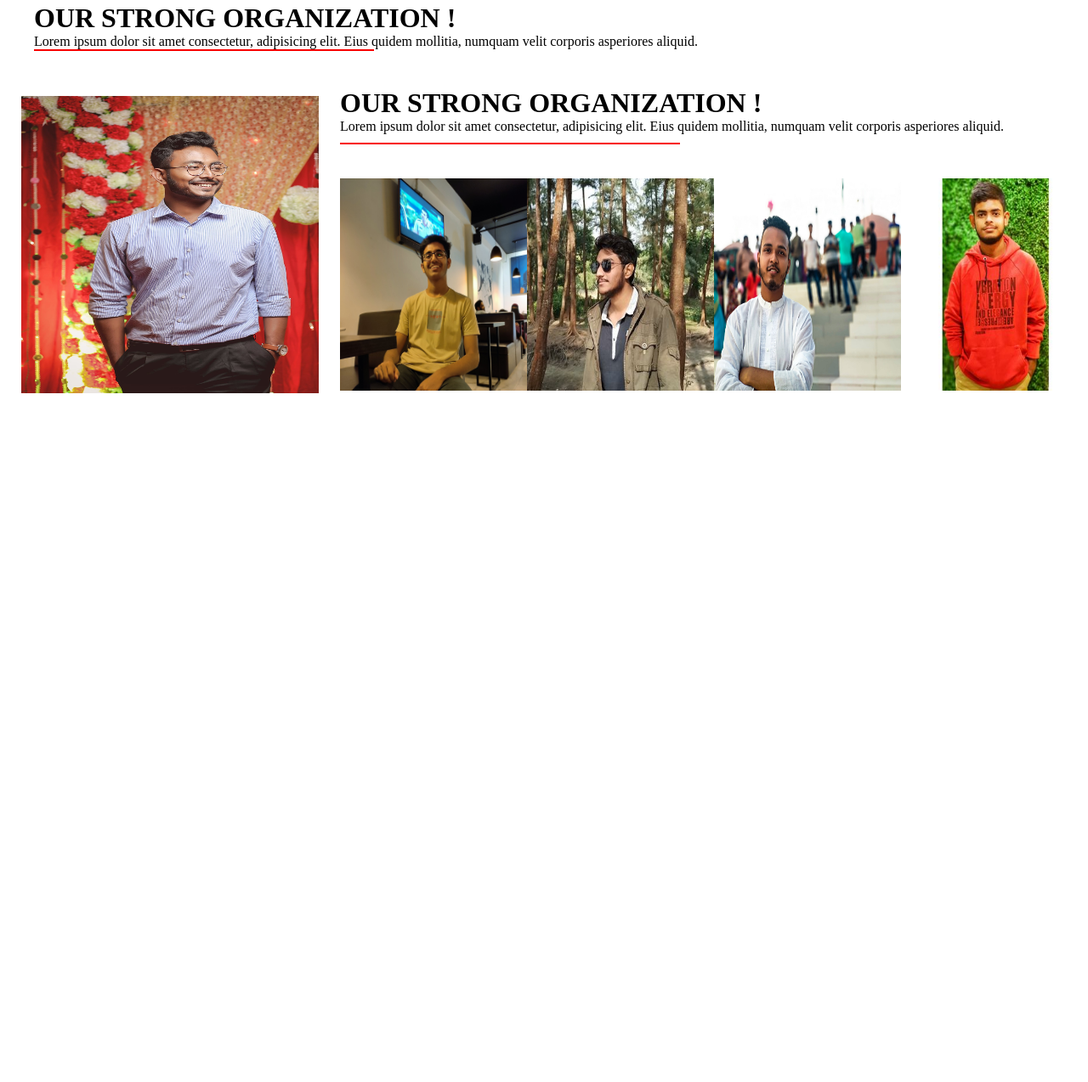
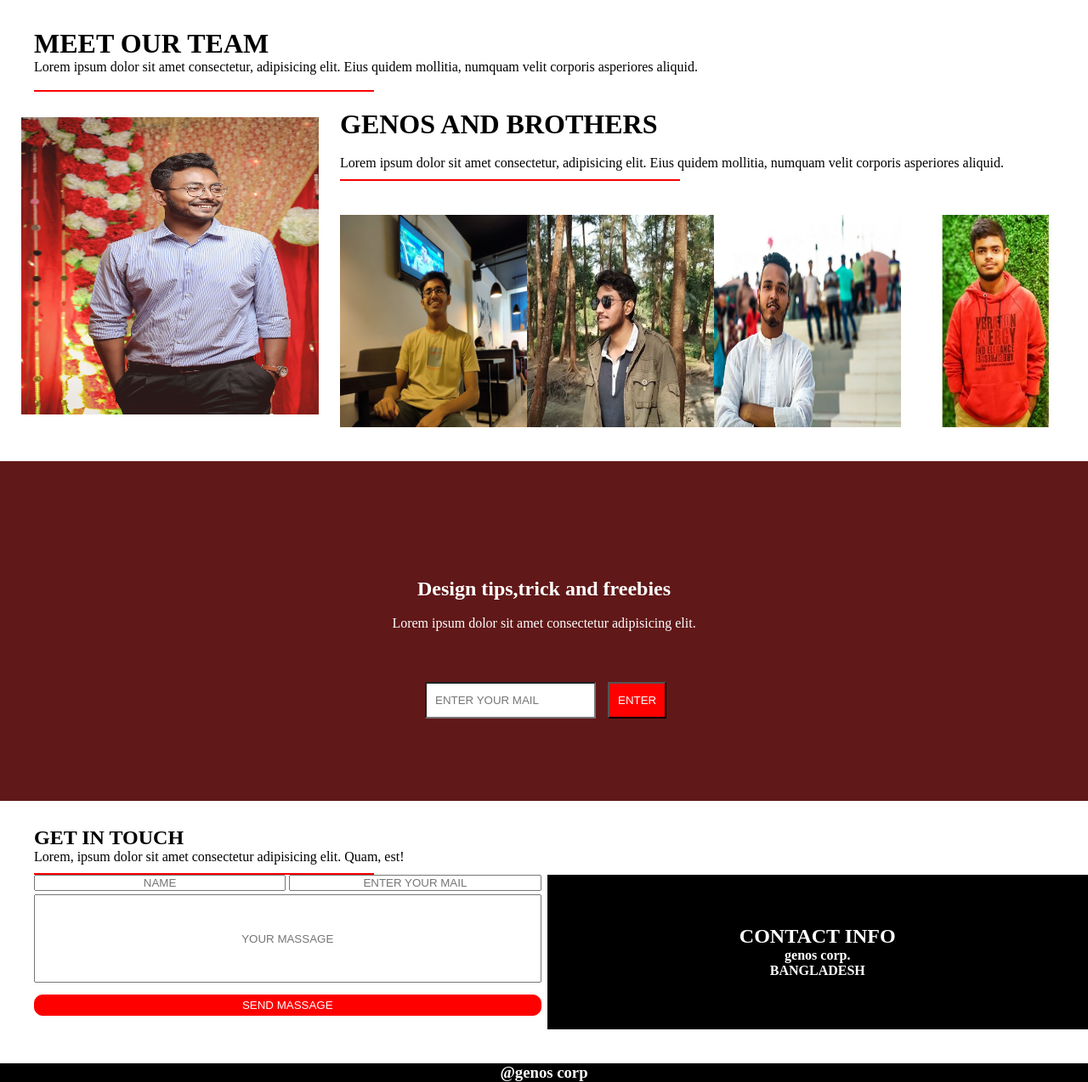
Before and after one commit to MIrazul29/COOLTHINGS101, a plain HTML site: page index.html in a window 1280 px wide. Shown: the part 1517-2791 px from the top of the page at 85% size. Before the commit the page ends 1980 px from the top, so only its background shows below. Drawn offline with Linux system fonts and the light colour scheme.

Commit message:
website done,now have to adjust height

```diff
--- a/assets/css/index.css
+++ b/assets/css/index.css
@@ -126,6 +126,8 @@ a{
     padding: 10px 10px;
    border :1px solid   rgb(214, 203, 203);
    border-radius: 20px;
+   margin-bottom: 20px;
+   margin-top: 20px;
 }
 .productbar div a:hover{
     background-color: rgb(167, 109, 109);
@@ -147,6 +149,7 @@ a{
     display: flex;
     flex-direction: column;
     height: 520px;
+    margin-top: 30px;
 }
 .team-content{
     height: 100px;
@@ -197,3 +200,106 @@ a{
     margin:  0 auto;
     padding-top: 40px;
 }
+
+/* feedbacj-section */
+.feedback-section{
+    display: flex;
+    flex-direction: column;
+    height: 400px;
+    background-color: rgb(97, 24, 24);
+    margin-top: 50px;
+    justify-content: center;
+}
+.feedback-content{
+    text-align: center;
+    margin-top: 50px;
+    color: white;
+}
+.feedback-box{
+    display: inline-block;
+    margin: 0 auto;
+    width: 300px;
+    margin-top: 50px;
+
+}
+.feedback-box input{
+    color: black;
+    background-color: white;
+    padding: 12px 10px;
+    margin: 10px 10px;
+}
+.feedback-box button{
+    background-color: red;
+    color: white;
+    padding: 12px 10px;
+}
+/* address section */
+.addres-part{
+    display: flex;
+    flex-direction: column;
+    height: 500px;
+    padding-top: 30px;
+}
+.address-content{
+    margin-left: 40px;
+    padding-top: 30px;
+}
+.main-boxad{
+    display: grid;
+    grid-template-columns: 1fr 1fr;
+    grid-template-rows: 1fr;
+    grid-gap: 7px;
+
+}
+.address-box{
+    display: grid;
+    grid-template-columns: 1fr 1fr;
+    grid-template-rows: 0.5fr 1.5fr 0.5fr;
+    grid-template-areas: "name mail"
+    "massage massage"
+    " button button";
+    grid-gap: 4px;
+    justify-content: center;
+    align-items: center;
+    margin-left: 40px;
+
+}
+.name{
+    grid-area: name;
+    text-align: center;
+
+}
+.mail{
+    grid-area: mail;
+    text-align: center;
+
+
+}
+.bigbox{
+    grid-area: massage;
+    text-align: center;
+    height: 100px;
+
+}
+.btn{
+    grid-area: button;
+}
+
+.contactinfo{
+    background-color: black;
+    color: white;
+    display: flex;
+    flex-direction: column;
+    align-items: center;
+    width: 100%;
+    justify-content: center;
+}
+
+/* footer part */
+.last-part{
+    background-color: black;
+    text-align: center;
+    margin-top: 40px;
+    width: 100%;
+    color: white;
+}
--- a/index.html
+++ b/index.html
@@ -24,7 +24,7 @@
     <div class="hero">
         <!-- hero-content -->
         <div class="hero-content">
-            <h1>OUR STRONG ORGANIZATION !</h1>
+            <h1>DO YOU KNOW WHAT WE CAN PROVIDE FOR YOU? !</h1>
             <p>Lorem ipsum dolor sit amet consectetur, adipisicing elit. Eius quidem mollitia, numquam velit corporis
                 asperiores aliquid.</p>
             <button class="btn">SHOW MORE</button>
@@ -43,25 +43,26 @@
         </div>
         <div class="middle-content-right">
             <div>
-                <h1>OUR STRONG ORGANIZATION !</h1>
+                <h3>MANAGEMENT</h3>
+                <p>Lorem ipsum dolor sit amet, consectetur adipisicing elit. Ipsa, repellat?</p>
                 <p>Lorem ipsum dolor sit amet consectetur, adipisicing elit. Eius quidem mollitia, numquam velit
                     corporis asperiores aliquid.</p>
                 <p>Lorem ipsum dolor sit amet consectetur adipisicing elit. Ipsum, pariatur?</p>
             </div>
             <div>
-                <h1>OUR STRONG ORGANIZATION !</h1>
+                <h3>UI/UX DESIGN</h3>
                 <p>Lorem ipsum dolor sit amet consectetur, adipisicing elit. Eius quidem mollitia, numquam velit
                     corporis asperiores aliquid.</p>
                 <p>Lorem ipsum dolor sit amet consectetur adipisicing elit. Ipsum, pariatur?</p>
             </div>
             <div>
-                <h1>OUR STRONG ORGANIZATION !</h1>
+                <h3>ANIMATION</h3>
                 <p>Lorem ipsum dolor sit amet consectetur, adipisicing elit. Eius quidem mollitia, numquam velit
                     corporis asperiores aliquid.</p>
                 <p>Lorem ipsum dolor sit amet consectetur adipisicing elit. Ipsum, pariatur?</p>
             </div>
             <div>
-                <h1>OUR STRONG ORGANIZATION !</h1>
+                <h3>LOGO/BRANDING</h3>
                 <p>Lorem ipsum dolor sit amet consectetur, adipisicing elit. Eius quidem mollitia, numquam velit
                     corporis asperiores aliquid.</p>
                 <p>Lorem ipsum dolor sit amet consectetur adipisicing elit. Ipsum, pariatur?</p>
@@ -75,17 +76,18 @@
     <div class="product-section">
         <!-- product-section -->
         <div class="product-content">
-            <h1>OUR STRONG ORGANIZATION !</h1>
+            <h1>FEATURE PRODUCTS</h1>
             <p>Lorem ipsum dolor sit amet consectetur, adipisicing elit. Eius quidem mollitia, numquam velit corporis
                 asperiores aliquid.</p>
+                <br>
             <hr class="hr2">
         </div>
         <div class="product-bar-container">
             <nav class="productbar">
-                <div><a href="#">HOME</a></div>
-                <div><a href="#">PORTFOLIO</a></div>
-                <div><a href="#">ABOUT US</a></div>
-                <div><a href="#">CONTACT US</a></div>
+                <div><a href="#">ALL</a></div>
+                <div><a href="#">PRINT TEMPLETE</a></div>
+                <div><a href="#">FEATURED TEMPLETE</a></div>
+                <div><a href="#">ANIMATION</a></div>
             </nav>
         </div>
 
@@ -103,9 +105,10 @@
     <div class="team-section">
         <!-- team-section -->
         <div class="team-content">
-            <h1>OUR STRONG ORGANIZATION !</h1>
+            <h1>MEET OUR TEAM</h1>
             <p>Lorem ipsum dolor sit amet consectetur, adipisicing elit. Eius quidem mollitia, numquam velit corporis
                 asperiores aliquid.</p>
+                <br>
             <hr class="hr3">
         </div>
         <div class="team-container">
@@ -114,7 +117,8 @@
             </div>
             <div class="team-content-right">
                 <div class="team-content-right-one">
-                    <h1>OUR STRONG ORGANIZATION !</h1>
+                    <h1>GENOS AND BROTHERS </h1>
+                    <br>
                     <p>Lorem ipsum dolor sit amet consectetur, adipisicing elit. Eius quidem mollitia, numquam velit corporis
                         asperiores aliquid.</p>
                     <hr class="hr4">
@@ -127,9 +131,46 @@
                 </div>
             </div>
         </div>
+    </div>
+    <!-- feedback-section -->
+    <div class="feedback-section">
+        <div class="feedback-content">
+            <h2>Design tips,trick and freebies </h2>
+            <br>
+            <p>Lorem ipsum dolor sit amet consectetur adipisicing elit.</p>
+        </div>
+
+        <div class="feedback-box">
+            <input type="email" placeholder="ENTER YOUR MAIL">
+            <button> ENTER</button>
+        </div>
+    </div>
+    <div class="address-part">
+        <div class="address-content">
+            <h2>GET IN TOUCH</h2>
+            <p>Lorem, ipsum dolor sit amet consectetur adipisicing elit. Quam, est!</p>
+            <hr class="hr4">
+        </div>
+        <div class="main-boxad">
+            <div class="address-box">
+                <input type="text" class="name" placeholder="NAME">
+                <input type="mail" class="mail" placeholder="ENTER YOUR MAIL">
+                <input type="text" class="bigbox" placeholder="YOUR MASSAGE">
+                <button class="btn">
+                    SEND MASSAGE
+                </button>
+            </div>
+            <div class="contactinfo">
+                <h2>CONTACT INFO</h2>
+                <h4>genos corp.</h4>
+                <h4> BANGLADESH</h4>
+            </div>
+        </div>
 
     </div>
-
+   <footer class="last-part">
+       <h3>@genos corp</h3>
+   </footer>
 </body>
 
 </html>
```
